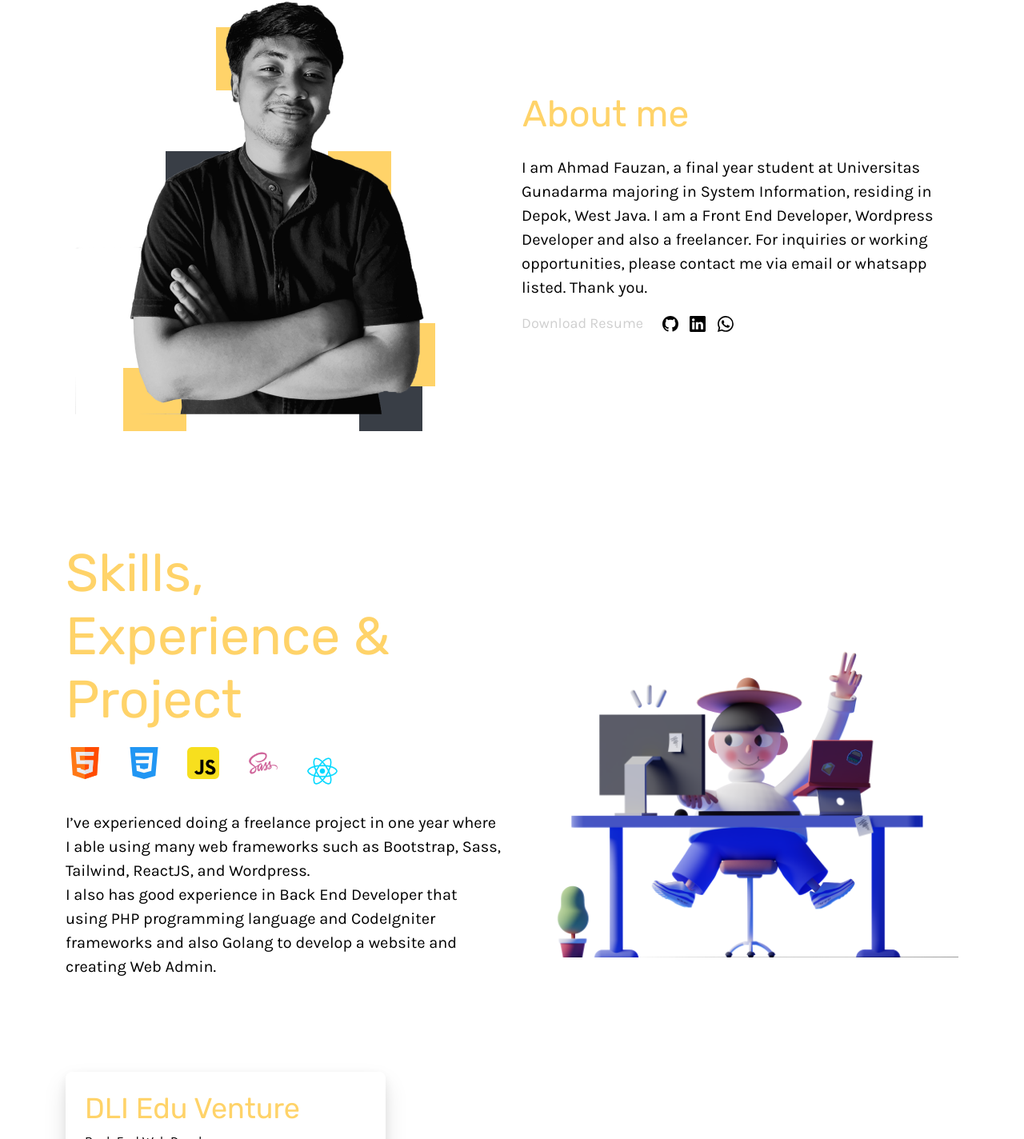
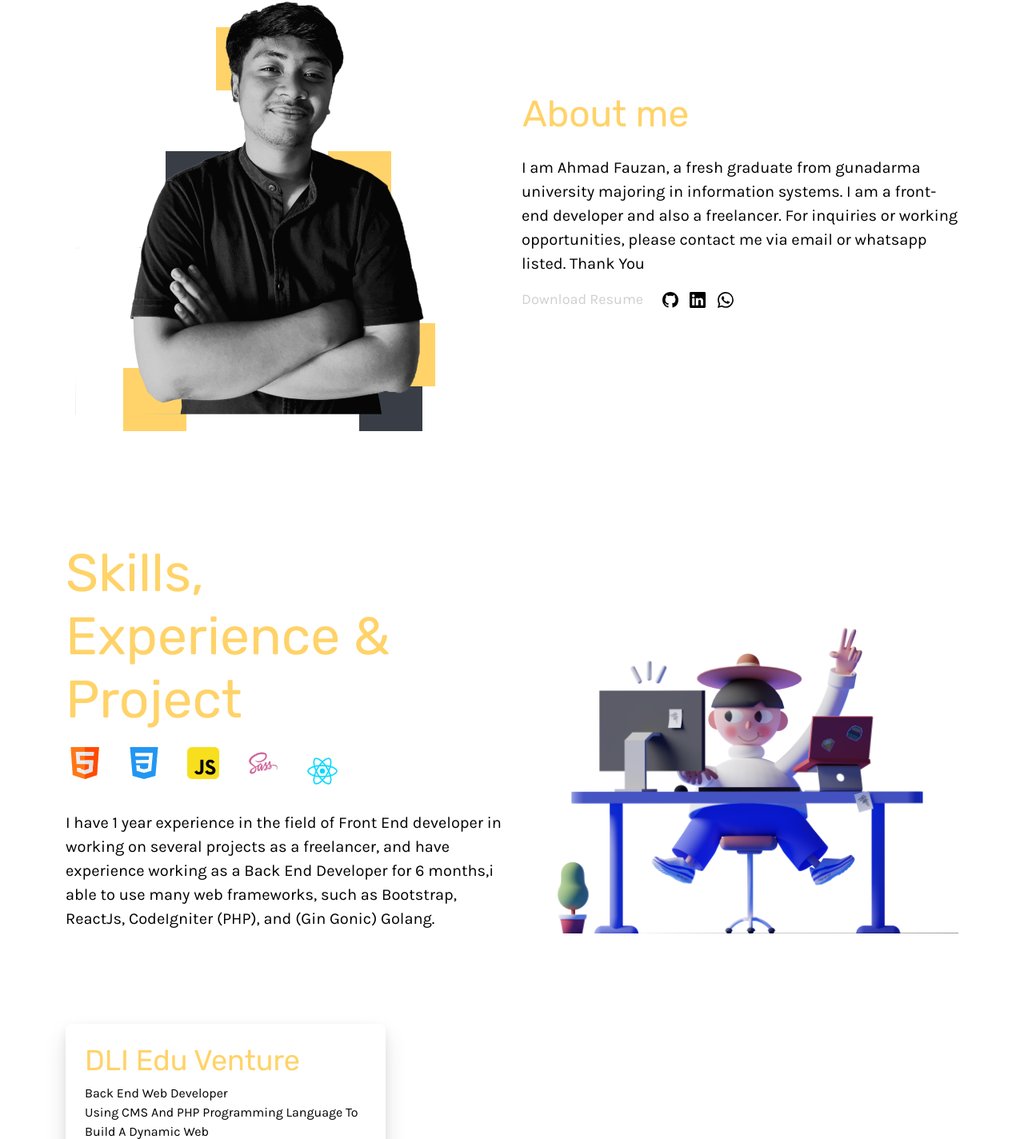
Before and after one commit to ahmadfauzaan613/Ojan-Portofolio, a plain HTML site: page index.html in a window 1280 px wide. Shown: the part 733-2157 px from the top of the page at 80% size. Drawn offline with nearby package versions, Linux system fonts and the light colour scheme.

Commit message:
update
Update

```diff
--- a/index.html
+++ b/index.html
@@ -115,15 +115,14 @@
                     About me
                 </h1>
                 <p>
-                    I am Ahmad Fauzan, a final year student at Universitas Gunadarma majoring in System Information,
-                    residing in Depok, West
-                    Java. I am a Front End Developer, Wordpress Developer and also a freelancer. For inquiries or
-                    working opportunities,
-                    please contact me via email or whatsapp listed.
-                    Thank you.
+                    I am Ahmad Fauzan, a fresh graduate from gunadarma university majoring in information systems. I am
+                    a front-end
+                    developer and also a freelancer. For inquiries or working opportunities, please contact me via email
+                    or whatsapp listed.
+                    Thank You
                 </p>
                 <div class="d-inline icon-link">
-                    <a href="Images/Ahmad Fauzan_CV.pdf" download class="resume"
+                    <a href="Ahmad-Fauzan-CV.pdf" download class="resume"
                         style="text-decoration: none; margin-right: 20px;">
                         <p class="d-inline">Download Resume</p>
                     </a>
@@ -159,13 +158,11 @@
                     <img src="Images/iconfinder_React.js_logo_1174949.png" alt="" style="margin-top: 20px;">
                 </div>
                 <p>
-                    I’ve experienced doing a freelance project in one year where I able using many web frameworks such
-                    as Bootstrap, Sass,
-                    Tailwind, ReactJS, and Wordpress.
-                    <br>
-                    I also has good experience in Back End Developer that using PHP programming language and CodeIgniter
-                    frameworks and also
-                    Golang to develop a website and creating Web Admin.
+                    I have 1 year experience in the field of Front End developer in working on several projects as a
+                    freelancer, and have
+                    experience working as a Back End Developer for 6 months,i able to use many web frameworks, such as
+                    Bootstrap, ReactJs,
+                    CodeIgniter (PHP), and (Gin Gonic) Golang.
                 </p>
 
             </div>
```
Also changed, not shown: 4 other files.
